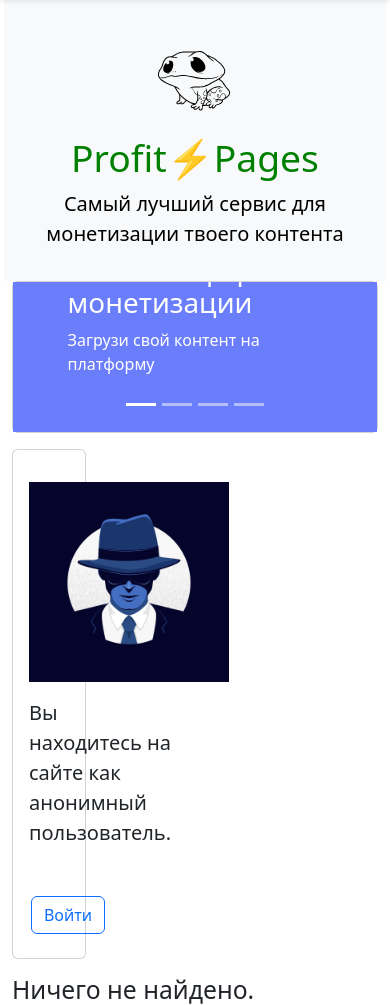
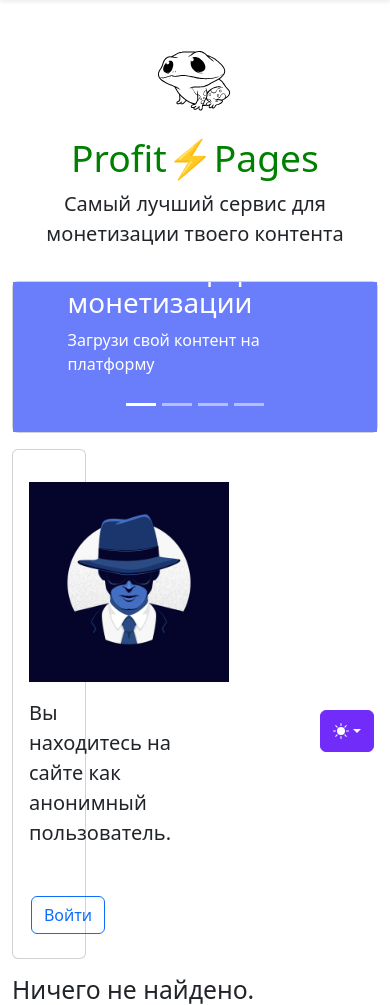
Before and after one commit to MihailSevostyanov/Diplom_work, a Django app: page / in a window 390 px wide; the page is wider, and only the part inside the window is pictured. Shown: the part 76-1081 px from the top of that part. Run offline with Django 5.2, Linux system fonts and the light colour scheme; data that the repository does not hold is empty; some libraries are stand-ins or nearby versions.

Commit message:
Добавление кнопки переключения светлой/темной темы

```diff
--- a/profitpages/templates/profitpages/base.html
+++ b/profitpages/templates/profitpages/base.html
@@ -3,7 +3,7 @@
 {% load my_tags %}
 <html lang="en">
 {% include 'profitpages/includes/inc_menu.html' %}
-<head>
+<head><script src="{% static 'js/color-modes.js' %}"></script>
     <meta charset="utf-8">
     <meta name="viewport" content="width=device-width, initial-scale=1">
     <title>Profit️Pages
@@ -13,12 +13,11 @@
 
     </title>
     <link href="{% static 'css/bootstrap.min.css' %}" rel="stylesheet">
-
+    {% include 'profitpages/includes/theme_switch_style.html' %}
 </head>
 <body>
-
-
-<div class="pricing-header px-1 py-3 pt-md-1 pb-md-1 mx-1 text-center text-bg-light p-3">
+{% include 'profitpages/includes/theme_switch_button.html' %}
+<div class="pricing-header px-1 py-3 pt-md-1 pb-md-1 mx-1 text-center text-bg-auto p-3">
     <h1 class="display-3">
         <img
                 src="{% static 'image/frog.svg' %}"
@@ -125,7 +124,7 @@
         </div>
 
 
-        <div class="col-4 col-md">
+        <div class="col-4 col-md-8">
             <p class="float-end"><a href="#">В начало страницы</a></p>
         </div>
 
--- /dev/null
+++ b/profitpages/templates/profitpages/includes/theme_switch_button.html
@@ -0,0 +1,67 @@
+<svg xmlns="http://www.w3.org/2000/svg" style="display: none;">
+    <symbol id="check2" viewBox="0 0 16 16">
+        <path d="M13.854 3.646a.5.5 0 0 1 0 .708l-7 7a.5.5 0 0 1-.708 0l-3.5-3.5a.5.5 0 1 1 .708-.708L6.5 10.293l6.646-6.647a.5.5 0 0 1 .708 0z"/>
+    </symbol>
+    <symbol id="circle-half" viewBox="0 0 16 16">
+        <path d="M8 15A7 7 0 1 0 8 1v14zm0 1A8 8 0 1 1 8 0a8 8 0 0 1 0 16z"/>
+    </symbol>
+    <symbol id="moon-stars-fill" viewBox="0 0 16 16">
+        <path d="M6 .278a.768.768 0 0 1 .08.858 7.208 7.208 0 0 0-.878 3.46c0 4.021 3.278 7.277 7.318 7.277.527 0 1.04-.055 1.533-.16a.787.787 0 0 1 .81.316.733.733 0 0 1-.031.893A8.349 8.349 0 0 1 8.344 16C3.734 16 0 12.286 0 7.71 0 4.266 2.114 1.312 5.124.06A.752.752 0 0 1 6 .278z"/>
+        <path d="M10.794 3.148a.217.217 0 0 1 .412 0l.387 1.162c.173.518.579.924 1.097 1.097l1.162.387a.217.217 0 0 1 0 .412l-1.162.387a1.734 1.734 0 0 0-1.097 1.097l-.387 1.162a.217.217 0 0 1-.412 0l-.387-1.162A1.734 1.734 0 0 0 9.31 6.593l-1.162-.387a.217.217 0 0 1 0-.412l1.162-.387a1.734 1.734 0 0 0 1.097-1.097l.387-1.162zM13.863.099a.145.145 0 0 1 .274 0l.258.774c.115.346.386.617.732.732l.774.258a.145.145 0 0 1 0 .274l-.774.258a1.156 1.156 0 0 0-.732.732l-.258.774a.145.145 0 0 1-.274 0l-.258-.774a1.156 1.156 0 0 0-.732-.732l-.774-.258a.145.145 0 0 1 0-.274l.774-.258c.346-.115.617-.386.732-.732L13.863.1z"/>
+    </symbol>
+    <symbol id="sun-fill" viewBox="0 0 16 16">
+        <path d="M8 12a4 4 0 1 0 0-8 4 4 0 0 0 0 8zM8 0a.5.5 0 0 1 .5.5v2a.5.5 0 0 1-1 0v-2A.5.5 0 0 1 8 0zm0 13a.5.5 0 0 1 .5.5v2a.5.5 0 0 1-1 0v-2A.5.5 0 0 1 8 13zm8-5a.5.5 0 0 1-.5.5h-2a.5.5 0 0 1 0-1h2a.5.5 0 0 1 .5.5zM3 8a.5.5 0 0 1-.5.5h-2a.5.5 0 0 1 0-1h2A.5.5 0 0 1 3 8zm10.657-5.657a.5.5 0 0 1 0 .707l-1.414 1.415a.5.5 0 1 1-.707-.708l1.414-1.414a.5.5 0 0 1 .707 0zm-9.193 9.193a.5.5 0 0 1 0 .707L3.05 13.657a.5.5 0 0 1-.707-.707l1.414-1.414a.5.5 0 0 1 .707 0zm9.193 2.121a.5.5 0 0 1-.707 0l-1.414-1.414a.5.5 0 0 1 .707-.707l1.414 1.414a.5.5 0 0 1 0 .707zM4.464 4.465a.5.5 0 0 1-.707 0L2.343 3.05a.5.5 0 1 1 .707-.707l1.414 1.414a.5.5 0 0 1 0 .708z"/>
+    </symbol>
+</svg>
+
+<div class="dropdown position-fixed bottom-0 end-0 mb-3 me-3 bd-mode-toggle">
+    <button class="btn btn-bd-primary py-2 dropdown-toggle d-flex align-items-center"
+            id="bd-theme"
+            type="button"
+            aria-expanded="false"
+            data-bs-toggle="dropdown"
+            aria-label="Toggle theme (auto)">
+        <svg class="bi my-1 theme-icon-active" width="1em" height="1em">
+            <use href="#circle-half"></use>
+        </svg>
+        <span class="visually-hidden" id="bd-theme-text">Toggle theme</span>
+    </button>
+    <ul class="dropdown-menu dropdown-menu-end shadow" aria-labelledby="bd-theme-text">
+        <li>
+            <button type="button" class="dropdown-item d-flex align-items-center" data-bs-theme-value="light"
+                    aria-pressed="false">
+                <svg class="bi me-2 opacity-50 theme-icon" width="1em" height="1em">
+                    <use href="#sun-fill"></use>
+                </svg>
+                Light
+                <svg class="bi ms-auto d-none" width="1em" height="1em">
+                    <use href="#check2"></use>
+                </svg>
+            </button>
+        </li>
+        <li>
+            <button type="button" class="dropdown-item d-flex align-items-center" data-bs-theme-value="dark"
+                    aria-pressed="false">
+                <svg class="bi me-2 opacity-50 theme-icon" width="1em" height="1em">
+                    <use href="#moon-stars-fill"></use>
+                </svg>
+                Dark
+                <svg class="bi ms-auto d-none" width="1em" height="1em">
+                    <use href="#check2"></use>
+                </svg>
+            </button>
+        </li>
+        <li>
+            <button type="button" class="dropdown-item d-flex align-items-center active" data-bs-theme-value="auto"
+                    aria-pressed="true">
+                <svg class="bi me-2 opacity-50 theme-icon" width="1em" height="1em">
+                    <use href="#circle-half"></use>
+                </svg>
+                Auto
+                <svg class="bi ms-auto d-none" width="1em" height="1em">
+                    <use href="#check2"></use>
+                </svg>
+            </button>
+        </li>
+    </ul>
+</div>
--- /dev/null
+++ b/profitpages/templates/profitpages/includes/theme_switch_style.html
@@ -0,0 +1,81 @@
+<link rel="apple-touch-icon" href="/docs/5.3/assets/img/favicons/apple-touch-icon.png" sizes="180x180">
+<link rel="icon" href="/docs/5.3/assets/img/favicons/favicon-32x32.png" sizes="32x32" type="image/png">
+<link rel="icon" href="/docs/5.3/assets/img/favicons/favicon-16x16.png" sizes="16x16" type="image/png">
+<link rel="mask-icon" href="/docs/5.3/assets/img/favicons/safari-pinned-tab.svg" color="#7952b3">
+<link rel="icon" href="/docs/5.3/assets/img/favicons/favicon.ico">
+<meta name="theme-color" content="#712cf9">
+
+
+<style>
+    .bd-placeholder-img {
+      font-size: 1.125rem;
+      text-anchor: middle;
+      -webkit-user-select: none;
+      -moz-user-select: none;
+      user-select: none;
+    }
+
+    @media (min-width: 768px) {
+      .bd-placeholder-img-lg {
+        font-size: 3.5rem;
+      }
+    }
+
+    .b-example-divider {
+      width: 100%;
+      height: 3rem;
+      background-color: rgba(0, 0, 0, .1);
+      border: solid rgba(0, 0, 0, .15);
+      border-width: 1px 0;
+      box-shadow: inset 0 .5em 1.5em rgba(0, 0, 0, .1), inset 0 .125em .5em rgba(0, 0, 0, .15);
+    }
+
+    .b-example-vr {
+      flex-shrink: 0;
+      width: 1.5rem;
+      height: 100vh;
+    }
+
+    .bi {
+      vertical-align: -.125em;
+      fill: currentColor;
+    }
+
+    .nav-scroller {
+      position: relative;
+      z-index: 2;
+      height: 2.75rem;
+      overflow-y: hidden;
+    }
+
+    .nav-scroller .nav {
+      display: flex;
+      flex-wrap: nowrap;
+      padding-bottom: 1rem;
+      margin-top: -1px;
+      overflow-x: auto;
+      text-align: center;
+      white-space: nowrap;
+      -webkit-overflow-scrolling: touch;
+    }
+
+    .btn-bd-primary {
+      --bd-violet-bg: #712cf9;
+      --bd-violet-rgb: 112.520718, 44.062154, 249.437846;
+
+      --bs-btn-font-weight: 600;
+      --bs-btn-color: var(--bs-white);
+      --bs-btn-bg: var(--bd-violet-bg);
+      --bs-btn-border-color: var(--bd-violet-bg);
+      --bs-btn-hover-color: var(--bs-white);
+      --bs-btn-hover-bg: #6528e0;
+      --bs-btn-hover-border-color: #6528e0;
+      --bs-btn-focus-shadow-rgb: var(--bd-violet-rgb);
+      --bs-btn-active-color: var(--bs-btn-hover-color);
+      --bs-btn-active-bg: #5a23c8;
+      --bs-btn-active-border-color: #5a23c8;
+    }
+    .bd-mode-toggle {
+      z-index: 1500;
+    }
+</style>
--- a/static/js/color-modes.js
+++ b/static/js/color-modes.js
@@ -1,6 +1,6 @@
 /*!
  * Color mode toggler for Bootstrap's docs (https://getbootstrap.com/)
- * Copyright 2011-2024 The Bootstrap Authors
+ * Copyright 2011-2023 The Bootstrap Authors
  * Licensed under the Creative Commons Attribution 3.0 Unported License.
  */
 
@@ -20,8 +20,8 @@
   }
 
   const setTheme = theme => {
-    if (theme === 'auto') {
-      document.documentElement.setAttribute('data-bs-theme', (window.matchMedia('(prefers-color-scheme: dark)').matches ? 'dark' : 'light'))
+    if (theme === 'auto' && window.matchMedia('(prefers-color-scheme: dark)').matches) {
+      document.documentElement.setAttribute('data-bs-theme', 'dark')
     } else {
       document.documentElement.setAttribute('data-bs-theme', theme)
     }
```
